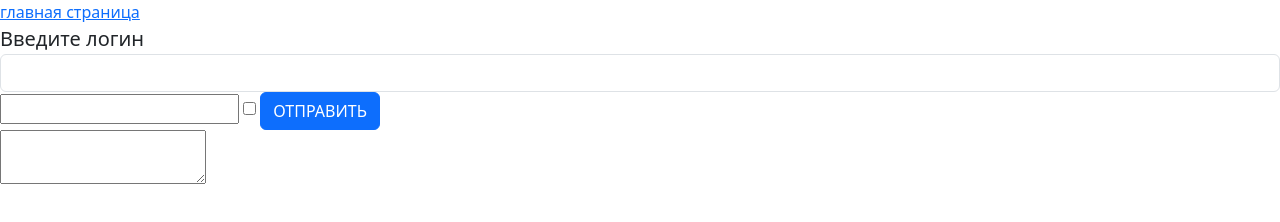
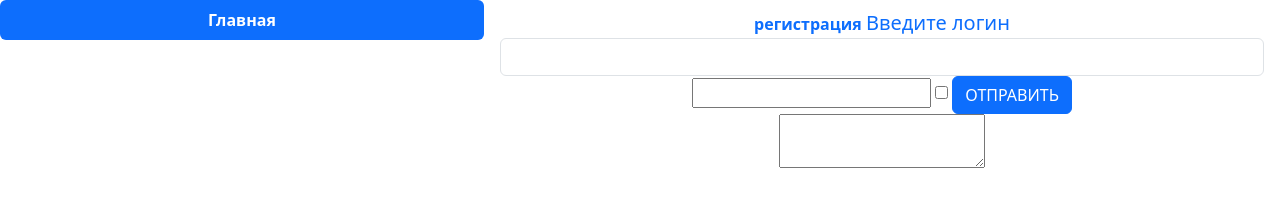
Before and after one commit to Dimasik252622/maximumhomework, a plain HTML site: page index2.html in a window 1280 px wide. Drawn offline with nearby package versions, Linux system fonts and the light colour scheme.

Commit message:
добавлена панель навигации на сайте

```diff
--- a/index2.html
+++ b/index2.html
@@ -7,8 +7,15 @@
     <link href="https://cdn.jsdelivr.net/npm/bootstrap@5.3.0/dist/css/bootstrap.min.css" rel="stylesheet" integrity="sha384-9ndCyUaIbzAi2FUVXJi0CjmCapSmO7SnpJef0486qhLnuZ2cdeRhO02iuK6FUUVM" crossorigin="anonymous">
 </head>
 <body>
-<a href="index.html"> главная страница</a>
-  <form action="">
+<ul class="nav nav-pills sticky-top bg-white nav-fill">
+  <li class="nav-item">
+    <a class="nav-link active" aria-current="page" href="index.html">
+      <span style="font-weight: bold;">Главная</span>
+    </a>
+  </li>
+  <li class="nav-item">
+    <a class="nav-link" href="index2.html">
+      <span style="font-weight: bold;">регистрация</span>
       <label class="lead" for="login">Введите логин</label>  <!-- привязка к input - ту: нужен id-->
       <input class="form-control" id="login" type="text">
       <input type="password">
```
Also changed, not shown: index.html (+2 -0 lines).
